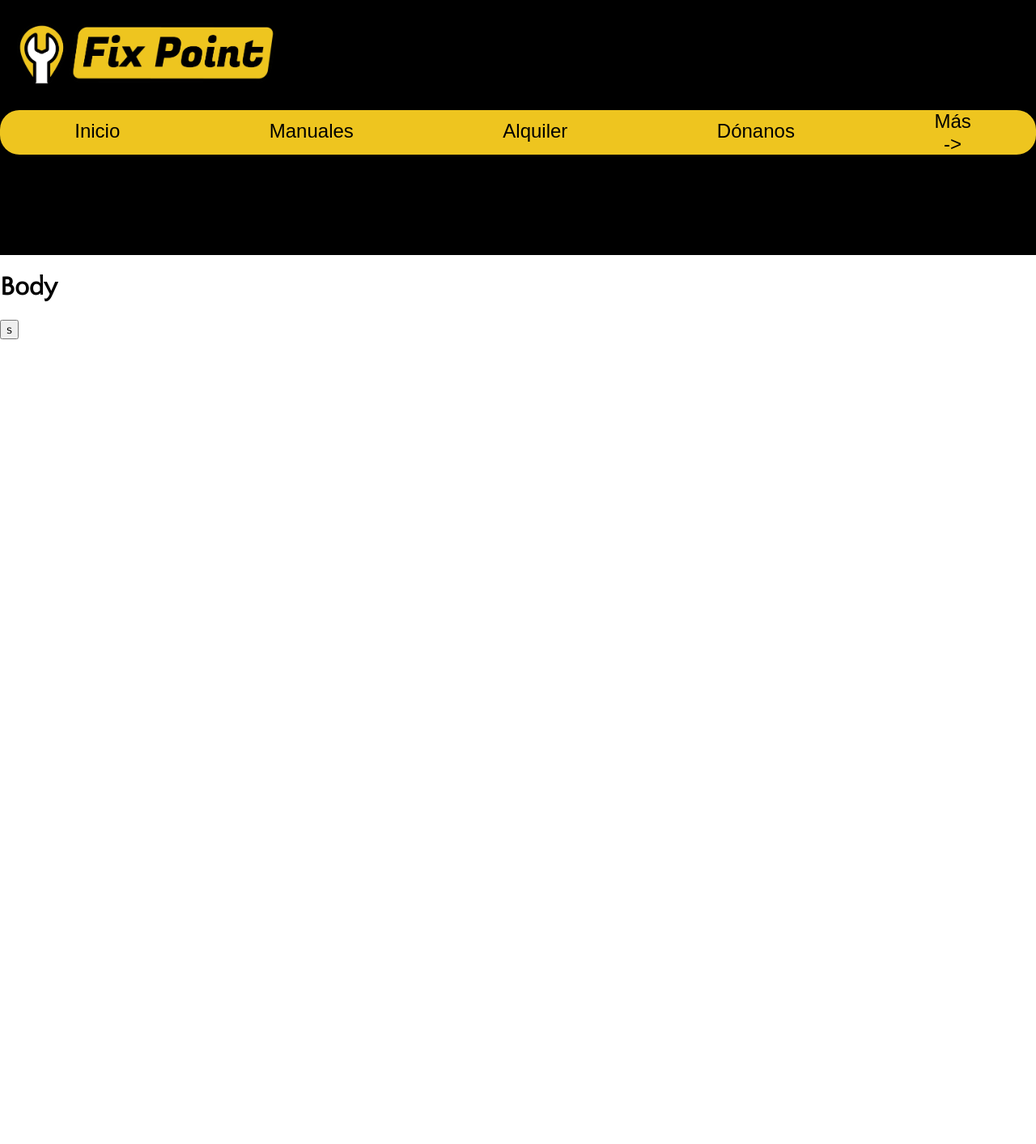
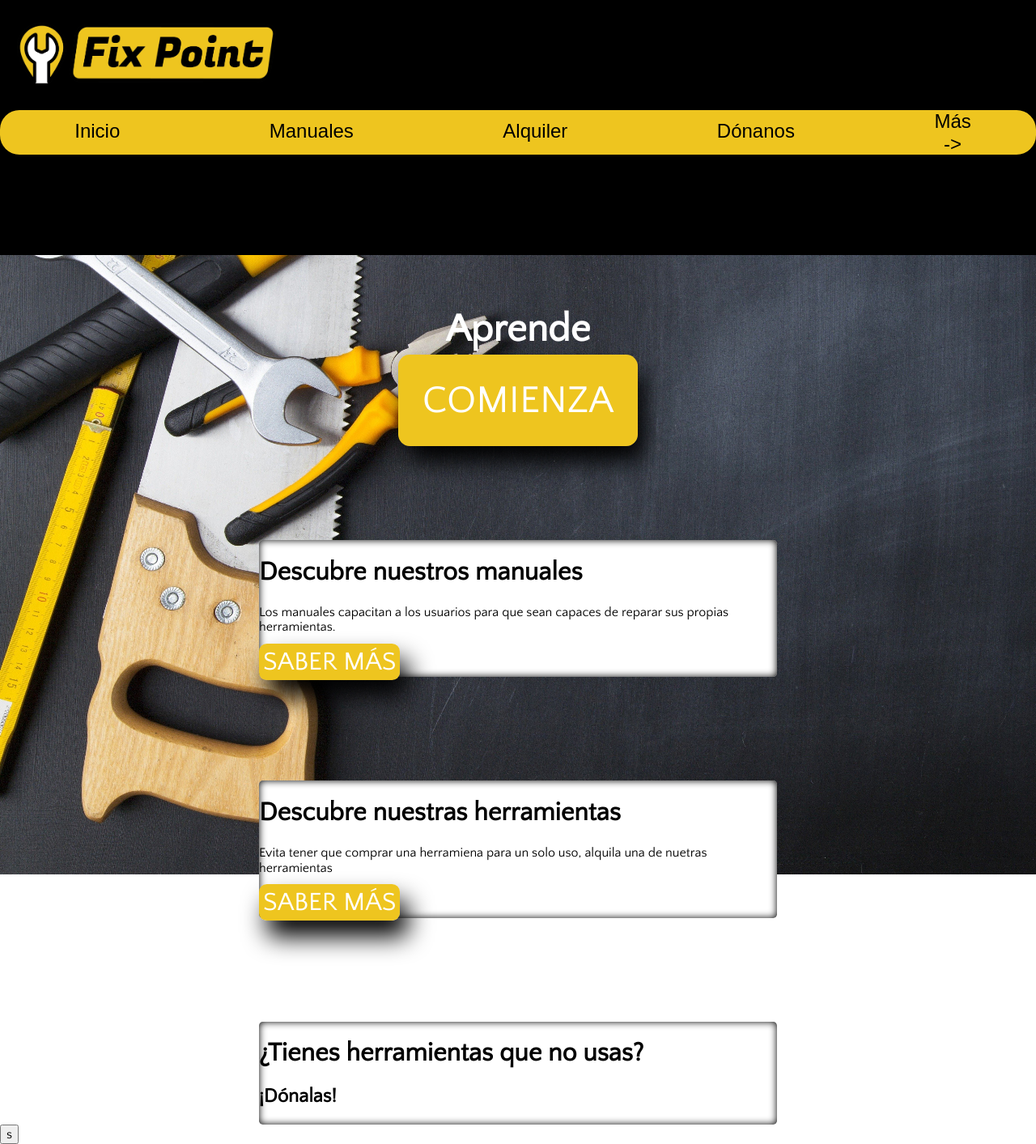
Before and after one commit to MikelUrruti/Grupo1Reto1, a PHP site: page / in a window 1280 px wide. Shown: the whole page at 81% size. Before the commit the page ends 419 px from the top, so only its background shows below. Run offline with PHP 8.4, Linux system fonts and the light colour scheme; some web fonts are replaced.

Commit message:
Algo de JavaScript & un poco del index

```diff
--- a/html/JS/index.js
+++ b/html/JS/index.js
@@ -1,19 +1,40 @@
 
 
-
-window.onload = function () {
+window.onload = function() {
+   cerrarMenuMovil();
     const btnTest = document.getElementById("btnTest");
-    const txt = document.getElementById("txtEscribir").innerHTML;
+    const txt = document.getElementById("txtEscribir");
     btnTest.addEventListener("click", escribirTexto);
 
+    txt.innerHTML = "Aprende";
+
+    let intervaloFrase= 0
+    setInterval(function () {
+        let frases = ["Repara","Comparte","Aprende"];
+
+        txt.innerHTML = frases[intervaloFrase];
+        txt.style.animation = "animacionH1 2s infinite";
+
+        intervaloFrase++;
+        if (intervaloFrase >= frases.length) {
+            intervaloFrase =0;
+        }
+        console.log(intervaloFrase);
 
 
-    var primchar = ""+txt.textContent;
-    console.log(primchar.charAt(0));
-    var cambio=primchar.substring(1);
-    txt.innerHTML=cambio+primchar.charAt(0);
-}
+        // alert(txt.innerHTML);
+    }, 2000)
 
+        // setInterval(function () {
+        //     var primchar = txt.textContent;
+        //     console.log(cambio);
+        //     var cambio=primchar.substring(1);
+
+        //     // txt.innerHTML=cambio;
+
+        //     txt.innerHTML=cambio+primchar.charAt(0);
+        // }, 180)
+    }
 
 
 function escribirTexto() {
--- a/html/JS/nav.js
+++ b/html/JS/nav.js
@@ -1,7 +1,9 @@
 
 //Este Script se ejecuta al cargar el documento
 
-window.onload = function () {
+
+
+function cerrarMenuMovil() {
     //Defino chkMenu almacenando un elemento del documento
     const chkMenu = document.getElementById("chkMenu");
     //Cada vez que el ancho de la pantalla cambie...
--- a/html/css/cssFooter.css
+++ b/html/css/cssFooter.css
@@ -3,7 +3,6 @@
 body, html {
 
     min-height: 100vh;
-    min-width: 100vh;
 
 }
 
--- a/html/css/style.css
+++ b/html/css/style.css
@@ -14,3 +14,97 @@ body:not(header) {
 header:not(header ul) {
     font-family:'Georama',sans-serif;
 }
+
+
+
+body {
+    background-image: url("../img/fondoIndex.jpg");
+    background-repeat: no-repeat;
+}
+
+/* Cuando estoy en móvil el menú se quedará en su sitio,
+Si abro el menú, este taara todo */
+@media Screen and (max-width: 480px) {
+    body label, body header {
+        position:absolute;
+    }
+
+    #index label {
+        z-index: 2;
+    }
+
+    #index header {
+        z-index: 1;
+    }
+}
+
+
+#index #section1 {
+    margin-top: 5%;
+    /* background-image: url("../img/fondoIndex.jpg"); */
+    /* background-color:red; */
+    height: 10em;
+    width: 100%;
+    text-align:center;
+    color:white;
+}
+
+#index #section1 img {
+    width:10em;
+    height:10em;
+}
+
+#index section a:not(article a){
+    text-decoration: none;
+    color:white;
+    text-transform:uppercase;
+    background-color: #EEC51F;
+    border-radius: 0.3em;
+    font-size: 3em;
+    box-shadow: 10px 20px 30px black;
+    padding: 30px;
+}
+
+#index #txtEscribir {
+    /* width:fit-content; */
+    /* text-align:center; */
+    font-size: 3em;
+}
+
+#index #section2 {
+    display:flex;
+    flex-direction:column;
+}
+
+#index #section2 article {
+    margin-left: 25%;
+    margin-top: 10%;
+    border-radius: 0.3em;
+    width: 50%;
+    background-color:white;
+    box-shadow: inset 0 0 10px 0.1px black;
+}
+
+#index section article a {
+    text-decoration: none;
+    color:white;
+    text-transform:uppercase;
+    background-color: #EEC51F;
+    border-radius: 0.3em;
+    font-size: 2em;
+    box-shadow: 10px 20px 30px black;
+    padding: 5px;
+}
+
+/* Se aplica en JavaScript */
+@Keyframes animacionH1 {
+    from {
+        opacity: 0;
+        transform: translateY(-100px);
+    }
+
+    to {
+        opacity: 1;
+        transform: translateY(0);
+    }
+}
--- a/html/index.html
+++ b/html/index.html
@@ -13,14 +13,19 @@
     <!--Para el tipo de letra-->
     <link rel="stylesheet" href="css/style.css">
     <script src="JS/js.js"></script>
+    <script src="JS/nav.js"></script>
+    <script src="JS/index.js"></script>
 
     <title>Inicio - Fix Point</title>
 </head>
 
-<body class="ordenCajas">
-    <?php
+<body id="index" class="ordenCajas">
+
+    <!-- <?php
         include("plantillas/indexNav.html")
-    ?>
+    ?> -->
+
+
     <input class="btnMenu" type="checkbox" name="" id="chkMenu">
     <label id="lblMenu" class="btnMenu" for="chkMenu">&#9776; <span id="lblSpan">Cerrar</span></label>
     <header>
@@ -54,11 +59,39 @@
         </ul>
 
     </header>
-    <h1 id="txtEscribir">Body</h1>
+                                                <!-- FIN HEADER COMIENZA CUERPO -->
+    <section id="section1">
+        <h1 id="txtEscribir"></h1>
+        <a href="#">comienza</a>
+    </section>
+
+    <section id="section2">
+        <article>
+            <h1>Descubre nuestros manuales</h1>
+            <p>Los manuales capacitan
+                a los usuarios para que
+                sean capaces de reparar
+                sus propias herramientas.</p>
+                <a href="#">saber más</a>
+        </article>
+        <article>
+            <h1>Descubre nuestras herramientas</h1>
+            <p>Evita tener que comprar una herramiena para un solo uso, alquila una de nuetras
+                herramientas</p>
+                <a href="#">saber más</a>
+        </article>
+        <article>
+            <h1>¿Tienes herramientas que no usas?</h1>
+            <h2>¡Dónalas!</h2>
+        </article>
+    </section>
+
     <input type="button" id="btnTest" value="s">
-    <?php
+
+
+    <!-- <?php
         include ("plantillas/indexFooter.html");
-    ?>
+    ?> -->
 </body>
 
 </html>
```
Also changed, not shown: html/css/cssNavJon.css (added, +123 -0 lines).
